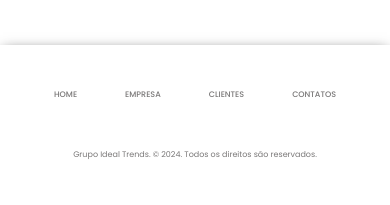
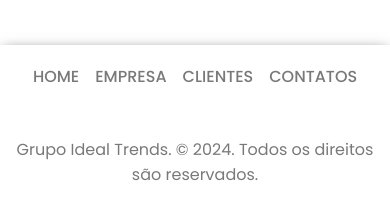
Before and after one commit to Hiago-Maitan/IdealTrends, a plain HTML site: page index.html in a window 390 px wide. Shown: the part 2988-3193 px from the top of the page. Drawn offline with Linux system fonts and the light colour scheme.

Commit message:
fixe responsive footer gap

```diff
--- a/style.css
+++ b/style.css
@@ -171,7 +171,6 @@
 }
 
 /* Main */
-
 main {
   padding: 1rem 3rem;
 }
@@ -367,7 +366,7 @@
   }
 
   /* Footer */
-  footer {
-    font-size: 0.5rem;
+  footer ul {
+    gap: 1rem;
   }
 }
```
